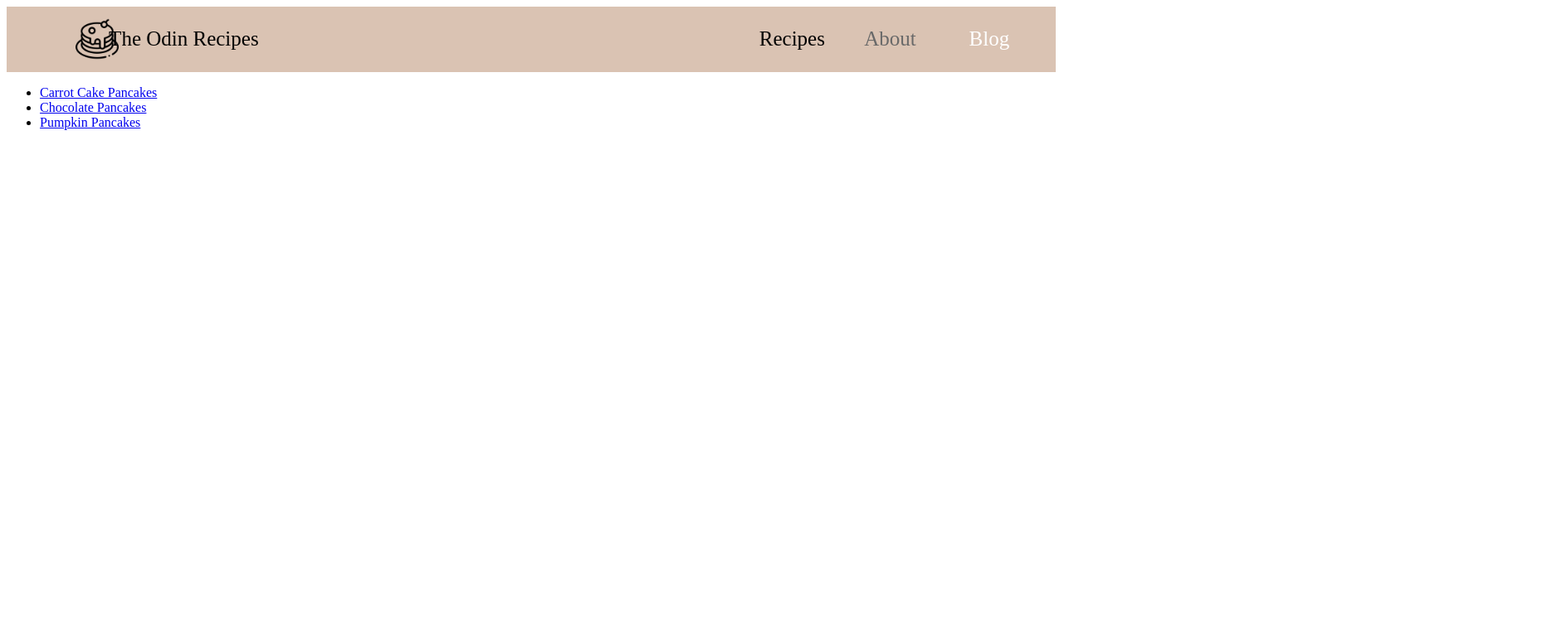
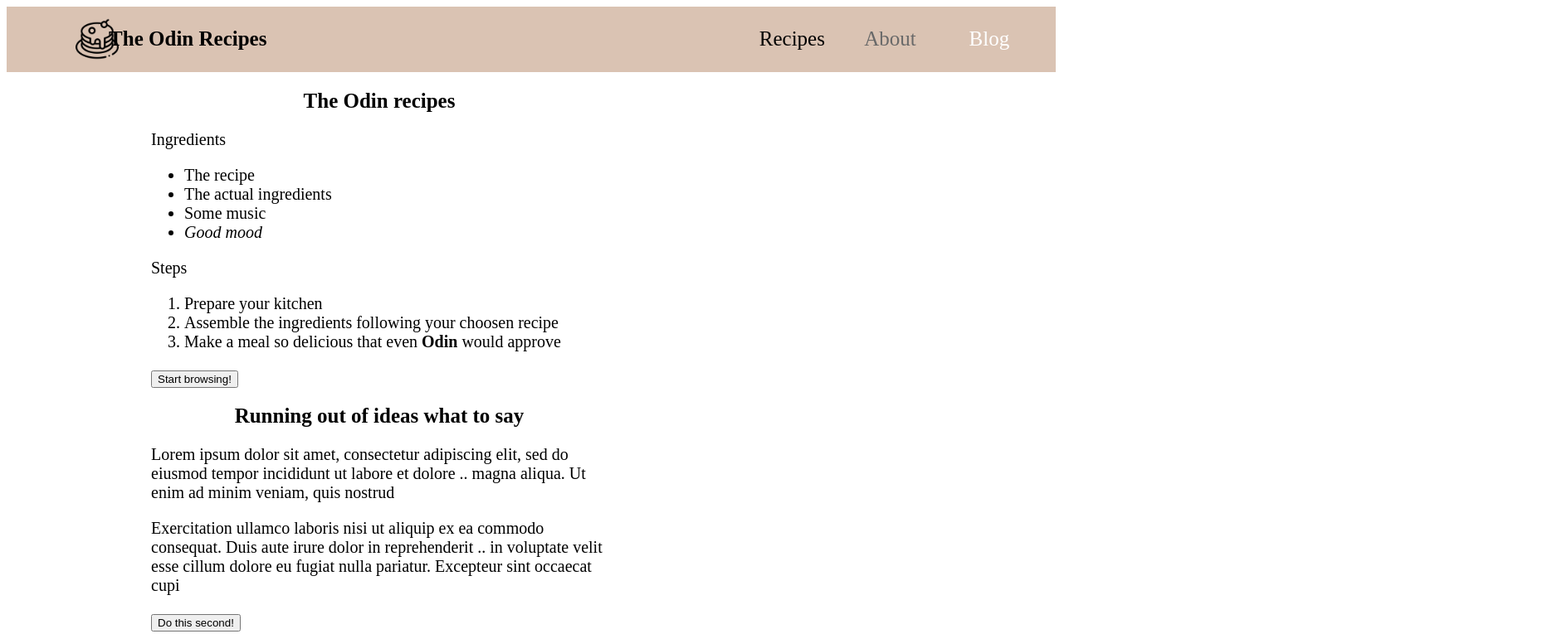
Before and after one commit to IngridaKvet/Odin_recipes, a plain HTML site: page index.html in a window 1280 px wide. Shown: the whole page at 83% size, 1888 px wide, since content can reach past the window. Drawn offline with Linux system fonts and the light colour scheme.

Commit message:
Add text section

```diff
--- a/css/styles.css
+++ b/css/styles.css
@@ -20,18 +20,18 @@
   padding-top: 13px;
   padding-bottom: 14px;
   padding-left: 22px;
-  padding-right: 672px;
- height: 52px;
- line-height: 52px;
- position: absolute;
-text-decoration: none;
-
+  padding-right: 40px;
+  height: 52px;
+  line-height: 52px;
+  position: absolute;
+  text-decoration: none;
 }
-
 
 .textodinrecipes{
   color: #000;
   left: 8%;
+  font-size: 25px;
+    font-family: Ubuntu, Oxygen;
 }
 
 .textrecipes{
@@ -49,3 +49,21 @@ text-decoration: none;
   color: #fff;
   left: 90%;
 }
+
+/* text formating */
+.textcontainer{
+  display:block;
+
+
+  /*position:absolute;
+  left: 12%;*/
+  font-size: 20px;
+  font-family: Ubuntu, Oxygen;
+  padding-left: 174px;
+  width: 550px;
+}
+
+.textheadings{
+  font-size: 25px;
+  text-align: center;
+}
--- a/index.html
+++ b/index.html
@@ -15,33 +15,61 @@
     <header>
         <div class="header">
 
-                <img style="padding-top:13px; padding-bottom: 14px;" src="img/icon.png" alt="Image of pancake icon" width="52px">
-
-               <p class="textodinrecipes"> The Odin Recipes</p>
-               <a class="textrecipes" target="_blank" href="broken_links/Recipes.html"> Recipes</a>
+               <img style="padding-top:13px; padding-bottom: 14px;" src="img/icon.png" alt="Image of pancake icon" width="52px">
+               <h1 class="textodinrecipes"> The Odin Recipes</h1>
+               <a class="textrecipes" href="broken_links/Recipes.html"> Recipes</a>
                <a class="textabout" href="broken_links/About.html"> About</a>
                <a class="textblog" href="broken_links/Blog.html"> Blog</a>
-               <!--<p class="textrecipes"> Recipes</p>
-               <p class="textabout"> About</p>
-               <p class="textblog"> Blog</p>-->
+        </div>
+    </header>
 
-        </div>
+  <div class="textcontainer">
+  <h2 class="textheadings"> The Odin recipes </h2>
+    Ingredients
+    <ul>
+        <li>The recipe</li>
+        <li>The actual ingredients</li>
+        <li>Some music</li>
+        <li><em>Good mood</em></li>
+    </ul>
+
+    Steps
+    <ol>
+        <li>Prepare your kitchen</li>
+        <li>Assemble the ingredients following your choosen recipe</li>
+        <li>Make a meal so delicious that even <strong>Odin</strong> would approve</li>
+    </ol>
+
+    <a href="broken_links/buttonbrowse.html">
+      <button>Start browsing!</button>
+    </a>
 
 
 
 
-    </header>
+<h2 class="textheadings">Running out of ideas what to say</h2>
+<p>Lorem ipsum dolor sit amet, consectetur adipiscing elit, sed do eiusmod tempor incididunt ut labore et dolore ..
+   magna aliqua. Ut enim ad minim veniam, quis nostrud</p>
+<p>Exercitation ullamco laboris nisi ut aliquip ex ea commodo consequat. Duis aute irure dolor in reprehenderit ..
+   in voluptate velit esse cillum dolore eu fugiat nulla pariatur. Excepteur sint occaecat cupi</p>
+
+   <a href="broken_links/buttonsecond.html">
+     <button>Do this second!</button>
+   </a>
+
+   </div>
 
 
 
 
-
-
+<!---
     <ul>
         <li><a href="recipes/carrot_cake_pancakes.html"> Carrot Cake Pancakes</a></li>
         <li><a href="recipes/chocolate_pancakes.html"> Chocolate Pancakes</a></li>
         <li><a href="recipes/pumpkin_pancakes.html"> Pumpkin Pancakes</a></li>
     </ul>
+-->
+
 
 </body>
 </html>
```
